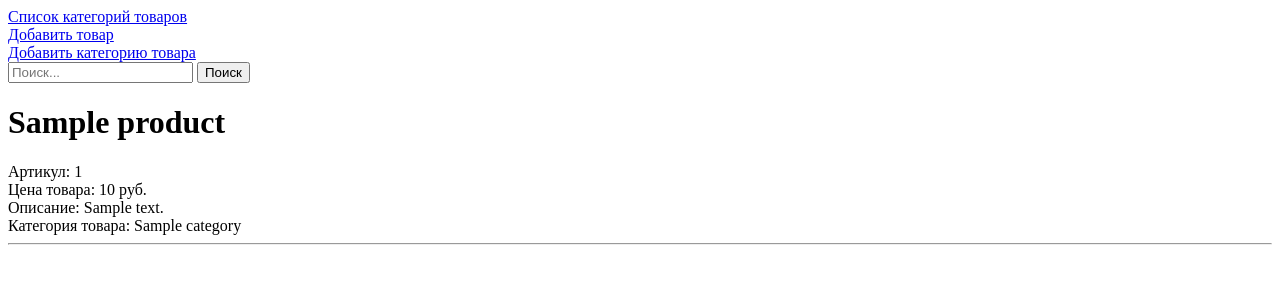
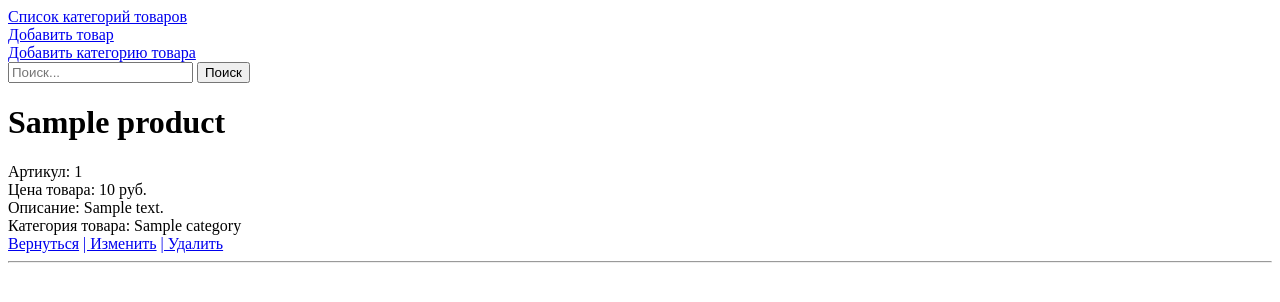
Before and after one commit to sergey-karavanets/website_with_product_catalog, a Django app: page /1/ in a window 1280 px wide. Shown: the top 302 px of the page. Run offline with Django 4.2, Linux system fonts and the light colour scheme; tables that the repository leaves empty hold one stand-in row (values such as "Sample post").

Commit message:
add links in 'detail_view.html' template

```diff
--- a/mysite/goods/templates/detail_view.html
+++ b/mysite/goods/templates/detail_view.html
@@ -8,5 +8,8 @@
 Цена товара: {{ data.price}} руб.<br>
 Описание: {{ data.description}}<br>
 Категория товара: {{ data.category.name }}<br>
+<a href='/category/{{ data.category.id }}'>Вернуться</a>
+<a href='/update/{{ data.id }}'>| Изменить</a>
+<a href='/delete/{{ data.id }}'>| Удалить</a>
 <hr/>
 {% endblock %}
```
